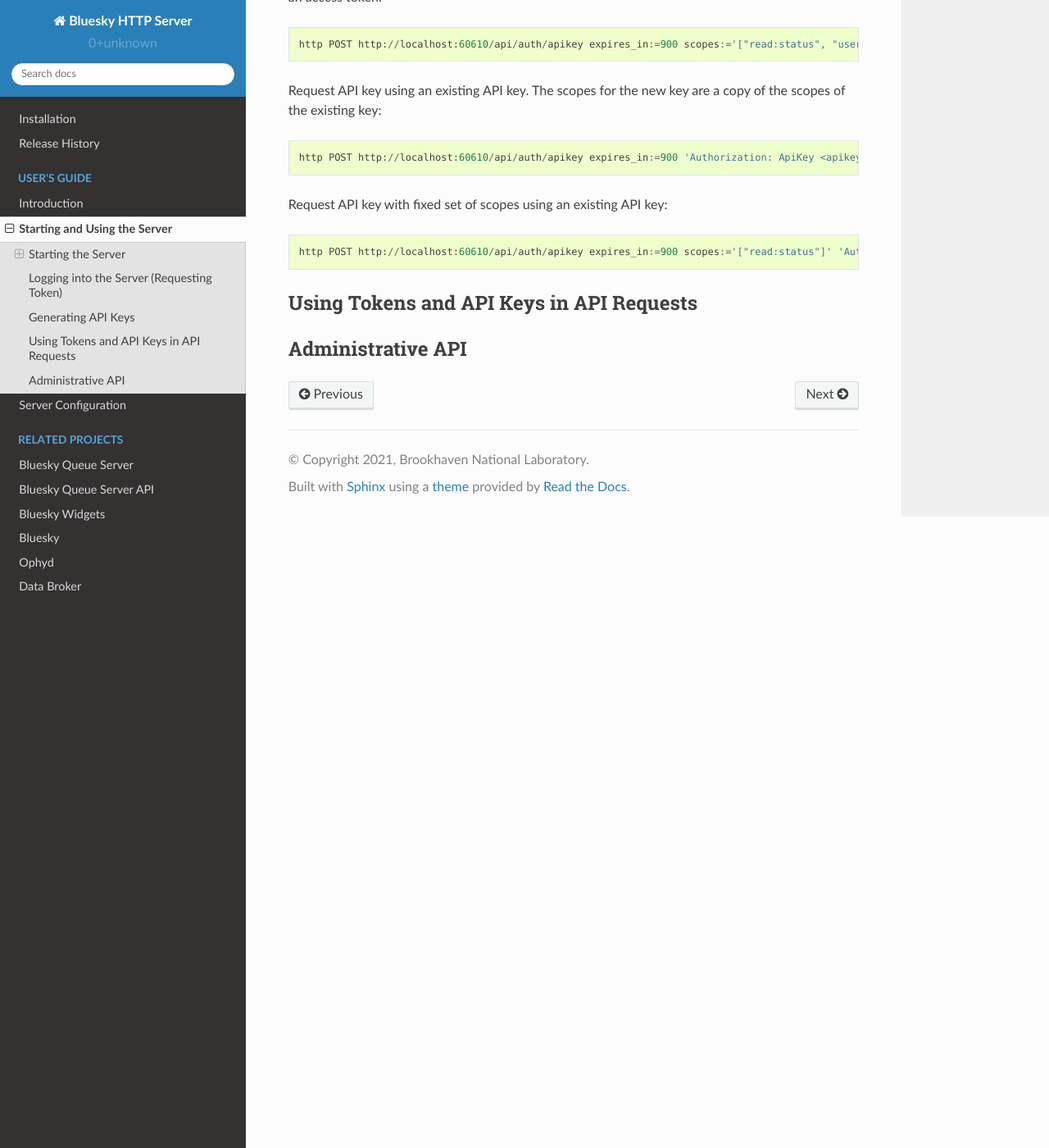
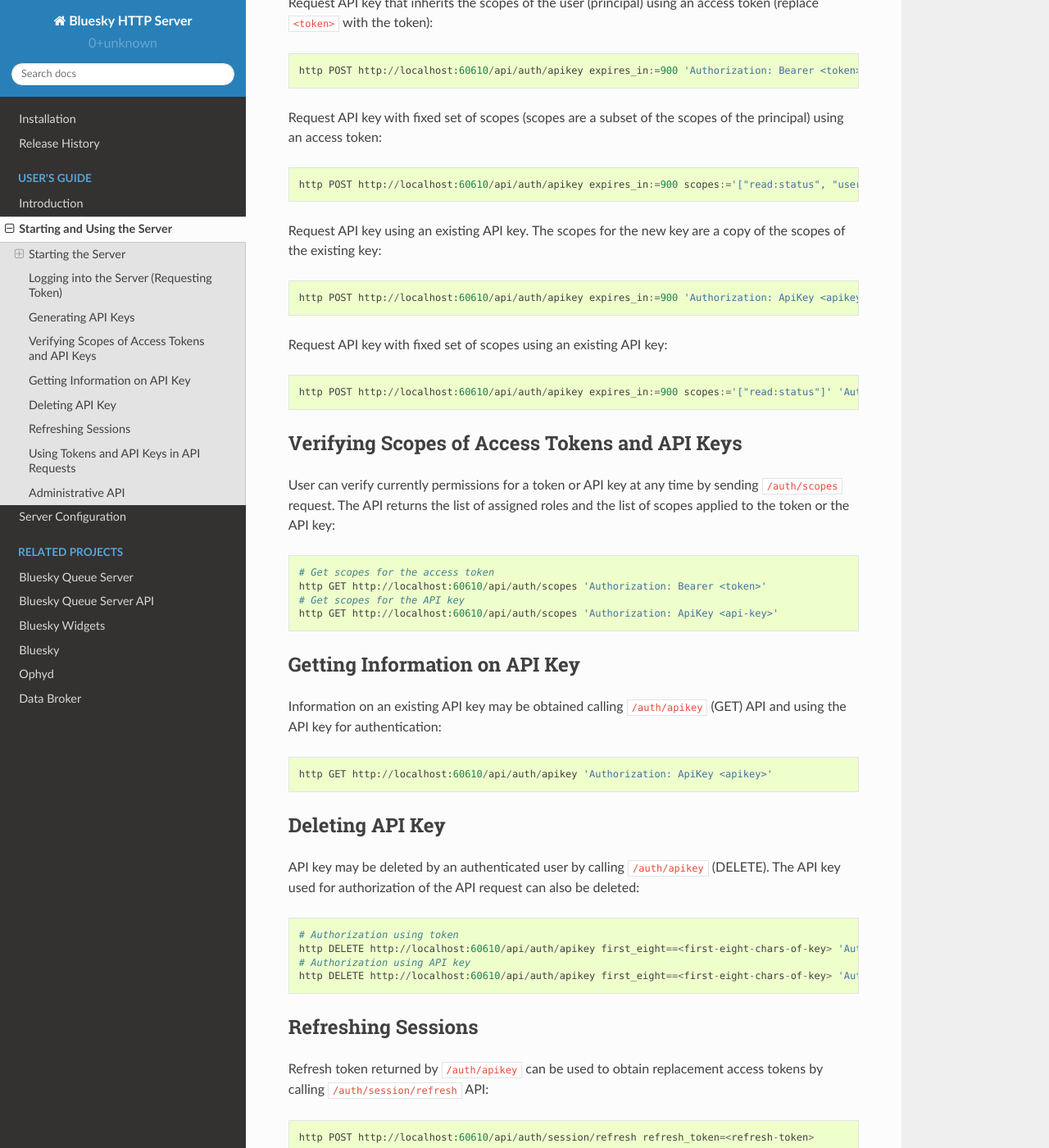
Before and after one commit to bluesky/bluesky-httpserver, a Sphinx documentation site: the page built from docs/source/usage.rst, in a window 1280 px wide and 1400 px high, scrolled down 3916 px. Shown: the whole window at 82% size. Built offline with Sphinx 7.4.7 and the Read the Docs theme 2.0.0, drawn with Linux system fonts in a browser that asks for light colours; some of the changed text lies outside the part shown.

Commit message:
DOC: more documentation on authentication API, additional unit tests

```diff
--- a/docs/source/usage.rst
+++ b/docs/source/usage.rst
@@ -1,6 +1,13 @@
 =============================
 Starting and Using the Server
 =============================
+
+The examples illustrate how to access API of the Bluesky HTTP Server using
+``httpie`` command-line tool. Though it is unlikely that ``httpie`` is ever used
+to control the server in practical deployments, the instructions could be useful for application developers
+for testing the server and understanding how the API work.
+
+Installation instructions for ``httpie``: `<https://httpie.io/docs/cli/installation>`_.
 
 Starting the Server
 ===================
@@ -179,8 +186,61 @@ Request API key with fixed set of scopes using an existing API key::
     http POST http://localhost:60610/api/auth/apikey expires_in:=900 scopes:='["read:status"]' 'Authorization: ApiKey <apikey>'
 
 
+Verifying Scopes of Access Tokens and API Keys
+==============================================
+
+User can verify currently permissions for a token or API key at any time by sending ``/auth/scopes`` request.
+The API returns the list of assigned roles and the list of scopes applied to the token or the API key::
+
+  # Get scopes for the access token
+  http GET http://localhost:60610/api/auth/scopes 'Authorization: Bearer <token>'
+  # Get scopes for the API key
+  http GET http://localhost:60610/api/auth/scopes 'Authorization: ApiKey <api-key>'
+
+
+Getting Information on API Key
+==============================
+
+Information on an existing API key may be obtained calling ``/auth/apikey`` (GET) API and using
+the API key for authentication::
+
+  http GET http://localhost:60610/api/auth/apikey 'Authorization: ApiKey <apikey>'
+
+
+Deleting API Key
+================
+
+API key may be deleted by an authenticated user by calling ``/auth/apikey`` (DELETE). The API key
+used for authorization of the API request can also be deleted::
+
+  # Authorization using token
+  http DELETE http://localhost:60610/api/auth/apikey first_eight==<first-eight-chars-of-key> 'Authorization: Bearer <token>'
+  # Authorization using API key
+  http DELETE http://localhost:60610/api/auth/apikey first_eight==<first-eight-chars-of-key> 'Authorization: ApiKey <api-key>'
+
+
+Refreshing Sessions
+===================
+
+Refresh token returned by ``/auth/apikey`` can be used to obtain replacement access tokens by calling
+``/auth/session/refresh`` API::
+
+  http POST http://localhost:60610/api/auth/session/refresh refresh_token=<refresh-token>
+
+
 Using Tokens and API Keys in API Requests
 =========================================
 
+Generated access tokens or API keys can be used for authorization in API requests.
+``/status`` API returns the status of RE Manager::
+
+  # Get scopes for the access token
+  http GET http://localhost:60610/api/status 'Authorization: Bearer <token>'
+  # Get scopes for the API key
+  http GET http://localhost:60610/api/status 'Authorization: ApiKey <api-key>'
+
+
 Administrative API
 ==================
+
+(documentation is coming soon)
```
Also changed, not shown: 2 other files.
